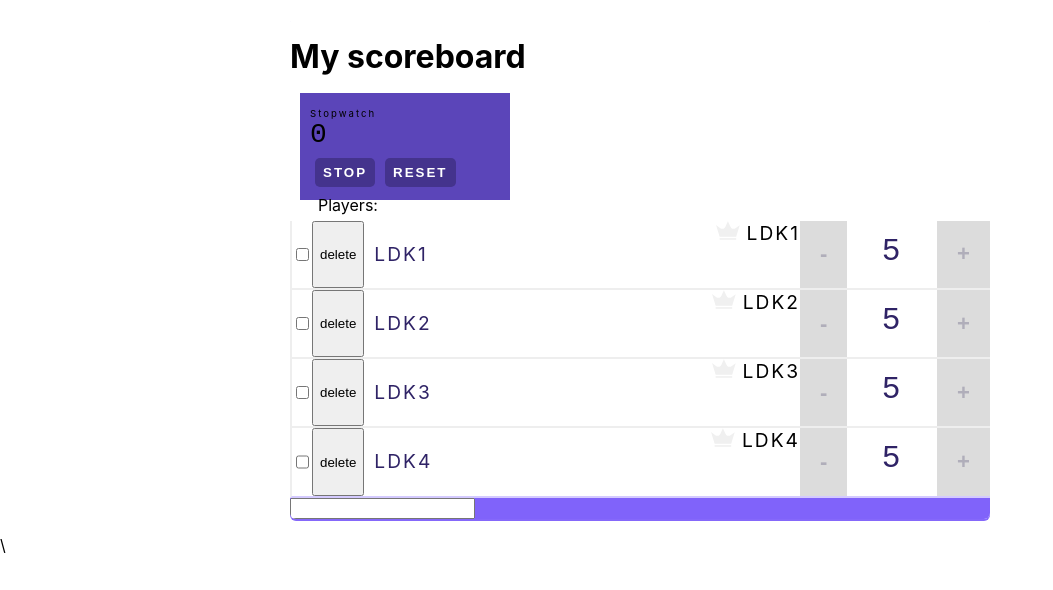
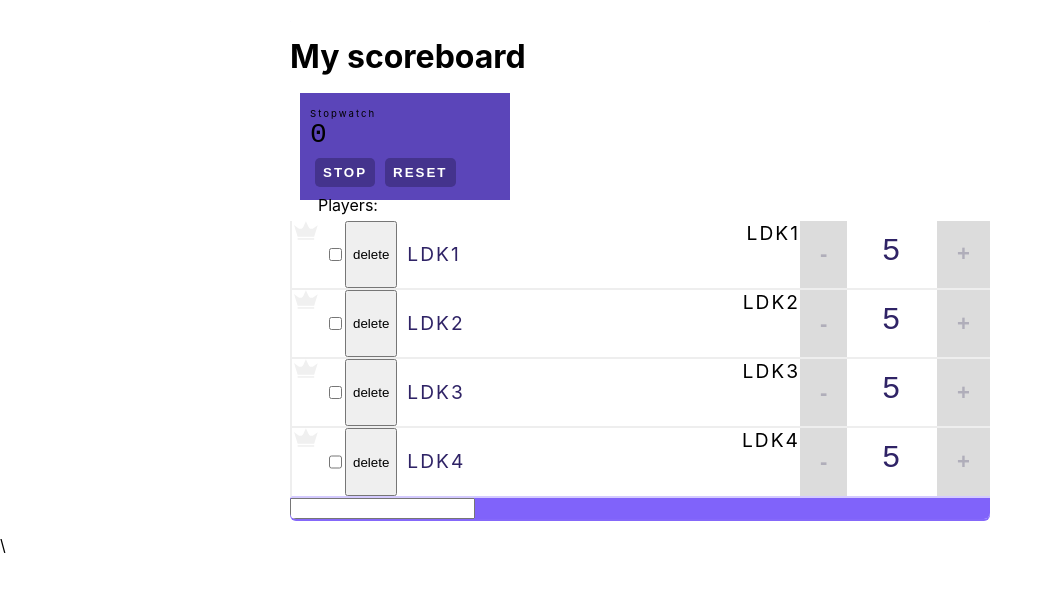
Before and after one commit to yechanchanny/scoreboard, a React (Create React App) app: page / in a window 1280 px wide. Shown: the top 590 px of the page, without its empty margins (0-1053 px from the left). Built offline with nearby package versions, Linux system fonts and the light colour scheme.

Commit message:
왕관 이미지 추가

```diff
--- a/src/components/Player.js
+++ b/src/components/Player.js
@@ -7,10 +7,11 @@ const Player = (props) => {
     const dispatch = useDispatch();
     return(
         <div className="player">
+
+            {props.children}
             <input type="checkbox"/>
             <button onClick={() => dispatch(removePlayer(props.id))}>delete</button>
             <span className="player-name">{props.name}</span>
-            {props.children}
             <div>{props.name}</div>
             <Counter id={props.id} score={props.score} changeScore={props.changeScore}/>
         </div>
```
